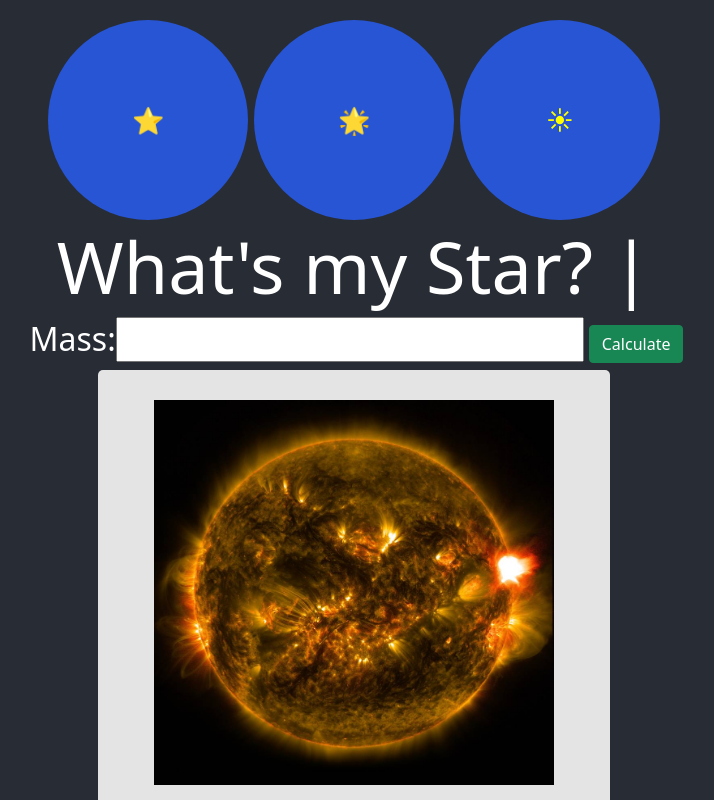
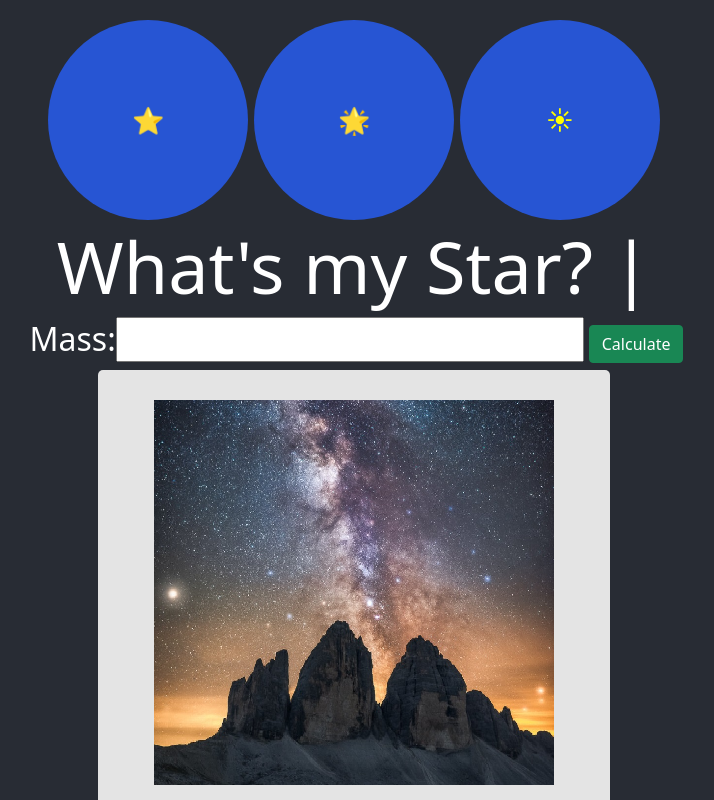
Before and after one commit to AaronKirchhoff/star_project, a React (Create React App) app: page / in a window 1280 px wide. Shown: the top 800 px of the page, without its empty margins (286-1000 px from the left). Built offline with nearby package versions, Linux system fonts and the light colour scheme.

Commit message:
added more states to change

```diff
--- a/src/star.js
+++ b/src/star.js
@@ -1,6 +1,7 @@
 import React, {Component} from 'react';
 import StarType from './StarType';
 import theSun from "./the-sun.jpg";
+import milkyWay from "./milky-way.jpg"
 
 
 // star component is the container for StarType, this is where im going to do all the heavy lifting and run my methods. I will pass along some state info as props to StarType and call that.
@@ -10,9 +11,11 @@ class Star extends Component {
     super(props);
     // state is how much mass the star is, we will set it at 0 for now, update state with an input field, and based on that, we call a function that will decide what star to display.
     this.state = {star: ''};
-    // currentState is saved at starType variable below
+    // currentStar is the name of the star
     this.state = {currentStar: ''};
-    this.state = {defaultImageState: theSun};
+    this.state = {defaultImageState: milkyWay};
+    // leave note: the starBio is causing an error and my default props wont show???? hmmm...
+    // this.state = {starBio: ''};
     this.handleChange = this.handleChange.bind(this);
     this.formSubmit = this.formSubmit.bind(this);
   }
@@ -25,10 +28,14 @@ class Star extends Component {
 
   formSubmit(evt){
     var starType;
+    var starPic;
+    // var starInformation;
     if( this.state.star === ''){
       starType = '';
     } else if (this.state.star <= 3) {
       starType = 'Protostar';
+      starPic = theSun;
+      // starInformation = "A protostar is a very young star that is still gathering mass from its parent molecular cloud. The protostellar phase is the earliest one in the process of stellar evolution.[1] For a low-mass star (i.e. that of the Sun or lower), it lasts about 500,000 years.[2] The phase begins when a molecular cloud fragment first collapses under the force of self-gravity and an opaque, pressure supported core forms inside the collapsing fragment. It ends when the infalling gas is depleted, leaving a pre-main-sequence star, which contracts to later become a main-sequence star at the onset of hydrogen fusion producing helium.";
     } else if (this.state.star <= 6) {
       starType = 'T Tauri';
     } else if (this.state.star <= 10) {
@@ -45,6 +52,8 @@ class Star extends Component {
       starType = 'error: Mass input incorrect'
     }
     this.setState({currentStar: starType})
+    this.setState({defaultImageState: starPic})
+    // this.setState({starBio: starInformation})
     evt.preventDefault();
     // alert(`you typed: ${starType}`);
     this.setState({star: ''})
@@ -63,7 +72,7 @@ class Star extends Component {
           <button class="btn btn-success">Calculate</button>
         </form >
         {/* passing a prop to StarType compenent. super simple. i even passed the currentStar state as a prop. can't figure out how to set an image as adeault prop in StarType... so for now, always put in the prop for starImage as the current state of defaultIMageState from here.*/}
-        <StarType starImage={this.state.defaultImageState} name={this.state.currentStar}/>
+        <StarType starImage={this.state.defaultImageState} name={this.state.currentStar} data={this.state.starBio}/>
 
       </div>
 
```
Also changed, not shown: src/milky-way.jpg (added).
